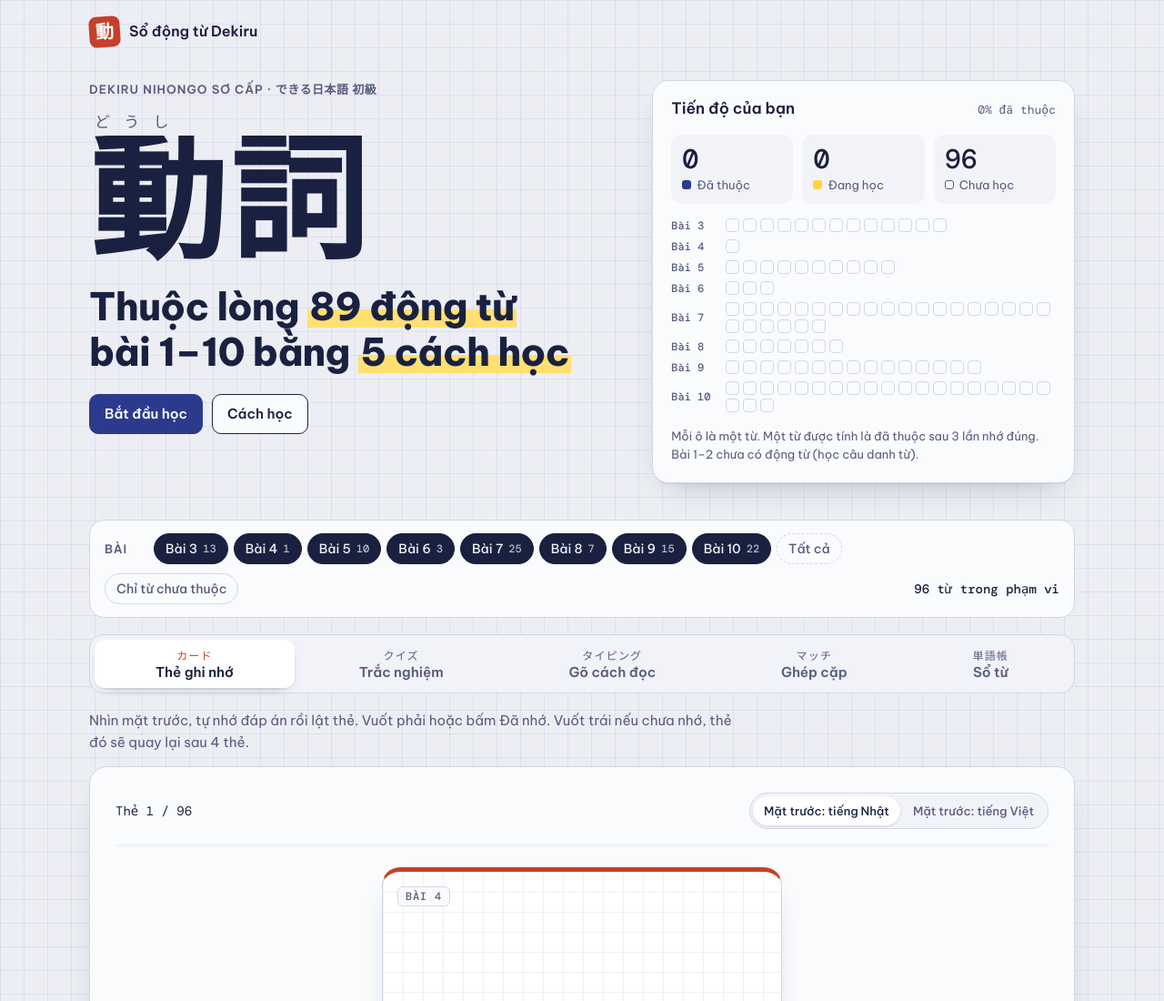
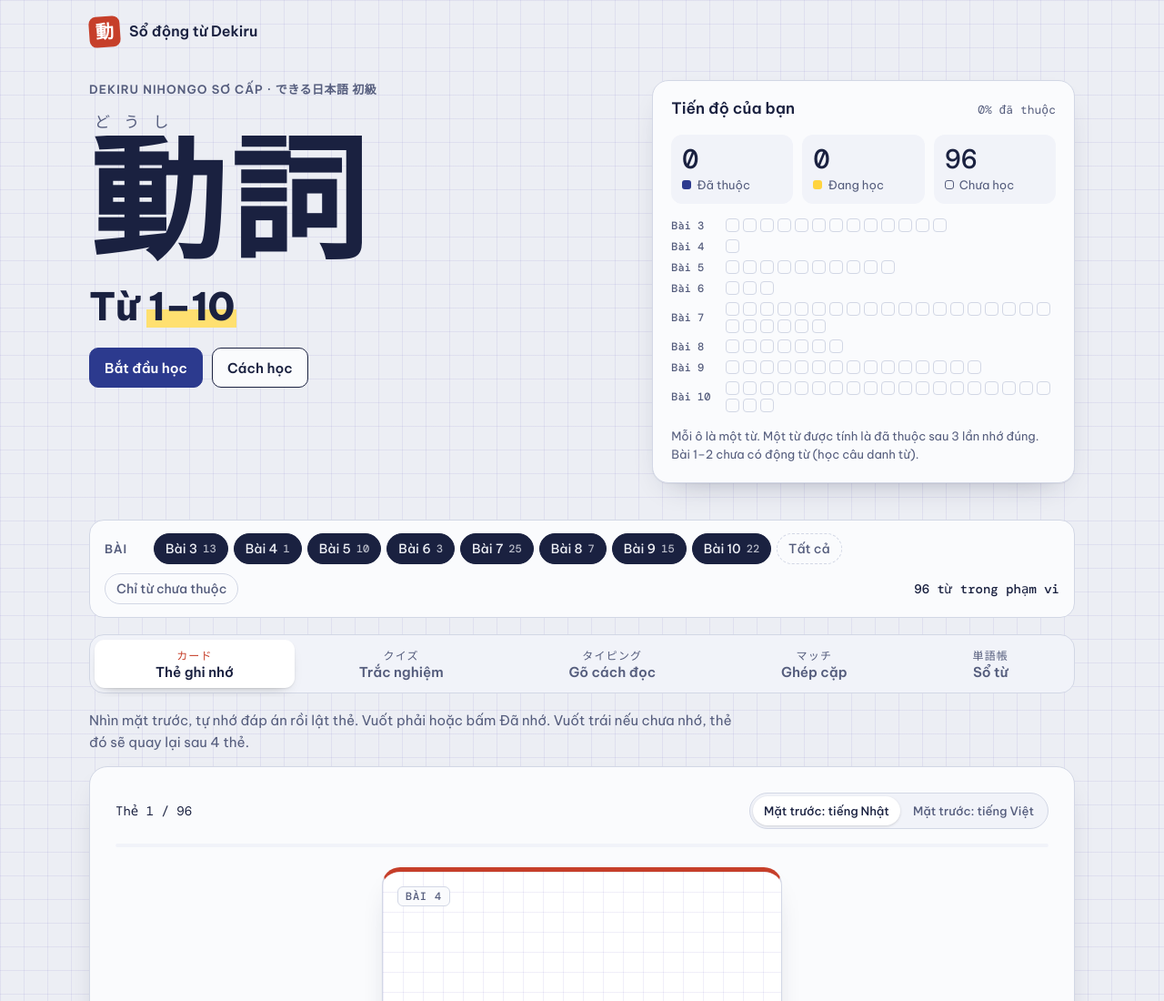
Before and after one commit to nhien0809/dong-tu-dekiru, a plain HTML site: page index.html in a window 1280 px wide. Shown: the top 1100 px of the page at 91% size. Drawn offline with nearby package versions, Linux system fonts and the light colour scheme; a web font is replaced by a local one.

Commit message:
Shorten hero heading to "Từ 1–10"
Co-Authored-By: Claude Opus 5.5 <noreply@anthropic.com>

```diff
--- a/index.html
+++ b/index.html
@@ -339,7 +339,7 @@ footer p{max-width:70ch}
         <span class="hero-ruby jp">どうし</span>
         <span class="hero-kanji jp">動詞</span>
       </div>
-      <h1>Thuộc lòng <span class="hl">89 động từ</span> bài 1–10 bằng <span class="hl">5 cách học</span></h1>
+      <h1>Từ <span class="hl">1–10</span></h1>
       <div class="hero-cta">
         <a class="btn primary" href="#hoc">Bắt đầu học</a>
         <a class="btn" href="#cac-buoc">Cách học</a>
```
